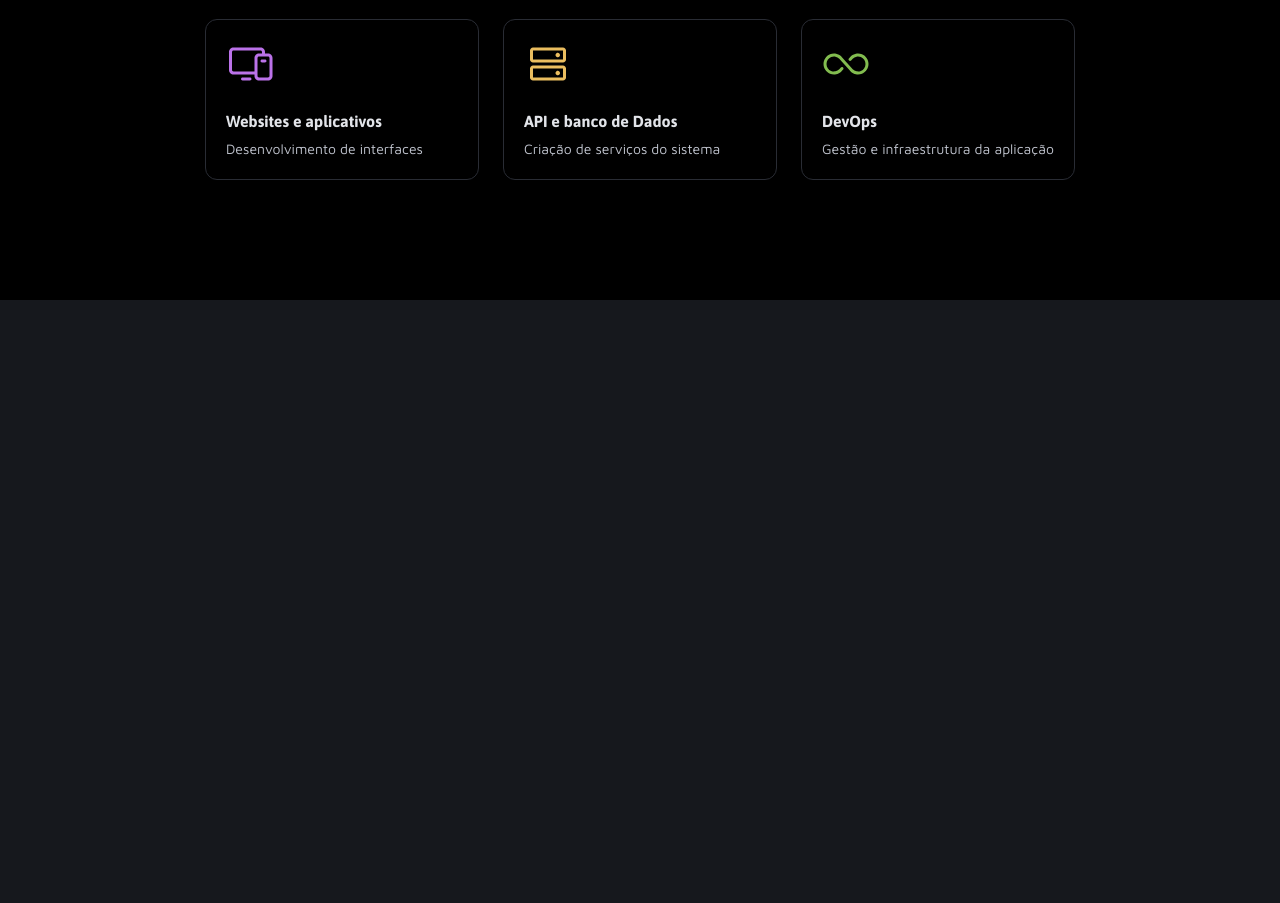
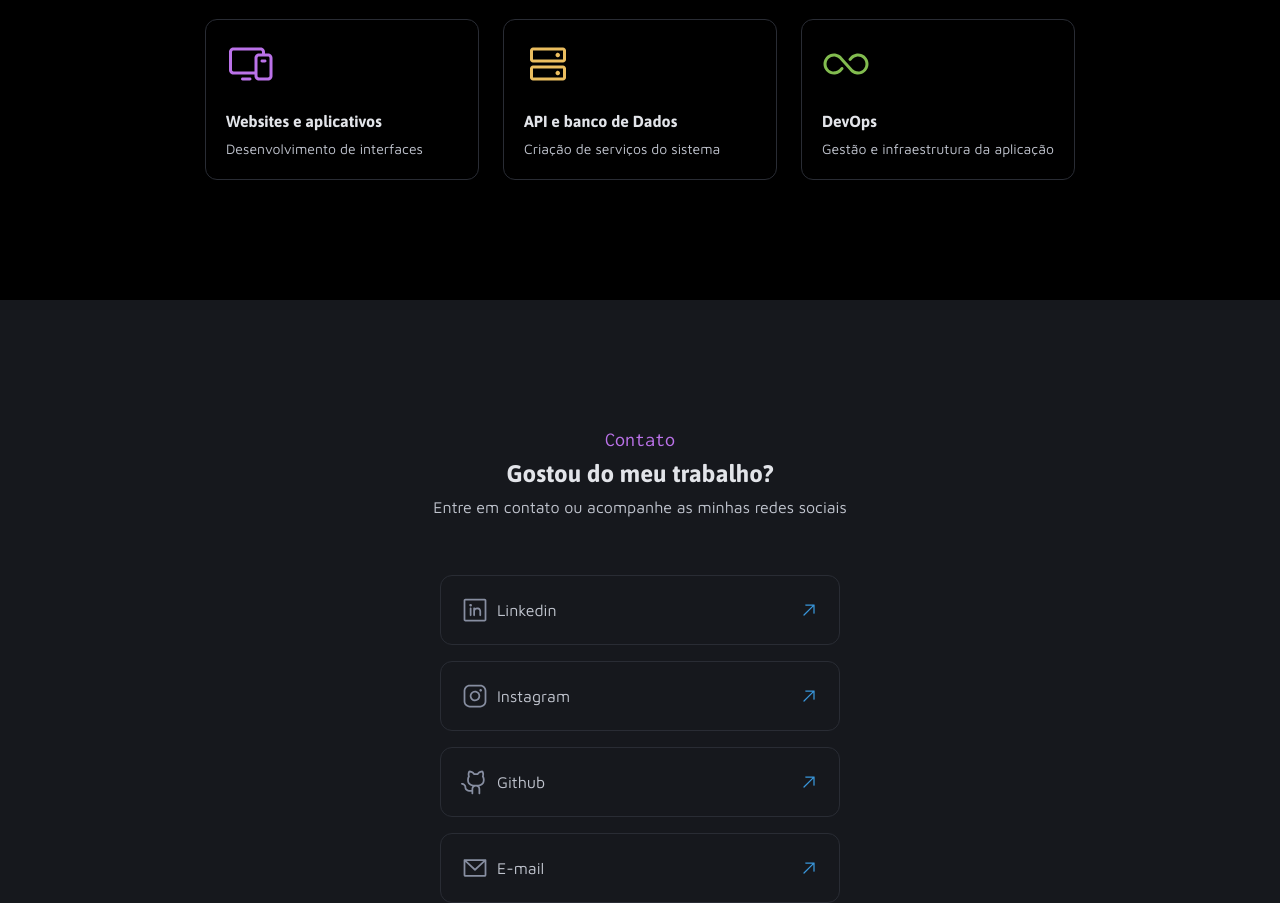
Before and after one commit to TaalesPorjanDev/projetoPORTIFOLIO, a plain HTML site: page index.html in a window 1280 px wide. Shown: the part 1841-2744 px from the top of the page. Before the commit the page ends 2141 px from the top, so only its background shows below. Drawn offline with Linux system fonts and the light colour scheme.

Commit message:
finalização do footer.

```diff
--- a/index.html
+++ b/index.html
@@ -168,5 +168,40 @@
       </div>
     </section>
 
+    <footer class="contact">
+        <span>Contato</span>
+        <h2>Gostou do meu trabalho?</h2>
+        <p>Entre em contato ou acompanhe as minhas redes sociais</p>
+
+        <ul class="social-links">
+            <li>
+              <img src="./assets/icons/LinkedinLogo.svg" alt="Ícone do linkedin" class="left-item">
+              <a href="#">Linkedin</a>
+              <img class="right-item" src="./assets/icons/ArrowUpRight.svg" alt="Ícone de uma seta azul" class="right-item">
+            </li>
+
+            <li>
+              <img src="./assets/icons/InstagramLogo.svg" alt="Ícone do Instagram" class="left-item">
+              <a href="#">Instagram</a>
+              <img class="right-item" src="./assets/icons/ArrowUpRight.svg" alt="Ícone de uma seta azul" >
+            </li>
+
+            <li>
+              <img src="./assets/icons/GithubLogo.svg" alt="Ícone do Github" class="left-item">
+              <a href="#">Github</a>
+              <img class="right-item" src="./assets/icons/ArrowUpRight.svg" alt="Ícone de uma seta azul">
+            </li>
+
+            <li>
+              <img src="./assets/icons/EnvelopeSimple.svg" alt="Ícone do Email" class="left-item">
+              <a href="#">E-mail</a>
+              <img class="right-item" src="./assets/icons/ArrowUpRight.svg" alt="Ícone de uma seta azul">
+            </li>
+          </ul>
+        </nav>
+      </footer>
+
+
+
   </body>
 </html>
--- /dev/null
+++ b/styles/footer.css
@@ -0,0 +1,58 @@
+.contact {
+    display: flex;
+    flex-direction: column;
+    justify-content: center;
+    align-items: center;
+    margin-top: 128px;
+    gap: 8px;
+
+
+    span {
+        font: var(--subtitle);
+        color: var(--purple);
+
+    }
+
+    h2 {
+        font: var(--title-md);
+        color: var(--gray-600);
+        font-weight: bold;
+    }
+
+    p {
+        font: var(--text-md);
+        color: var(--gray-500);
+    }
+}
+
+.social-links {
+    margin-top: 48px;
+    display: flex;
+    justify-content: space-between;
+    align-items: center;
+    flex-direction: column;
+    gap: 16px;
+
+    li {
+        display: flex;
+        gap: 8px;
+        align-items: center;
+        padding: 20px;
+        border: 1px solid var(--gray-300);
+        border-radius: 12px;
+        width: 400px;
+        height: 70px;
+
+    }
+
+    a {
+
+        font: var(--text-md);
+        color: var(--gray-500);
+
+}
+}
+
+.right-item {
+    margin-left: auto;
+}
--- a/styles/index.css
+++ b/styles/index.css
@@ -1,4 +1,5 @@
 @import url(global.css);
 @import url(header.css);
 @import url(main.css);
-@import url(section.css)
+@import url(section.css);
+@import url(footer.css);
```
